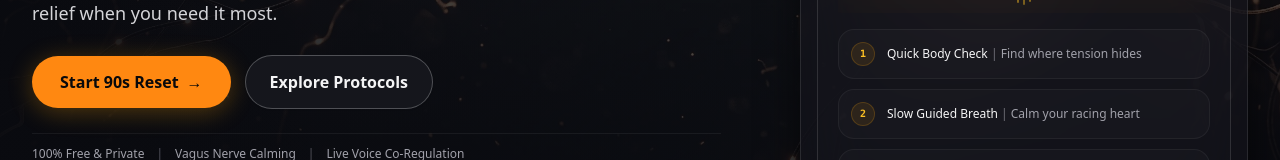
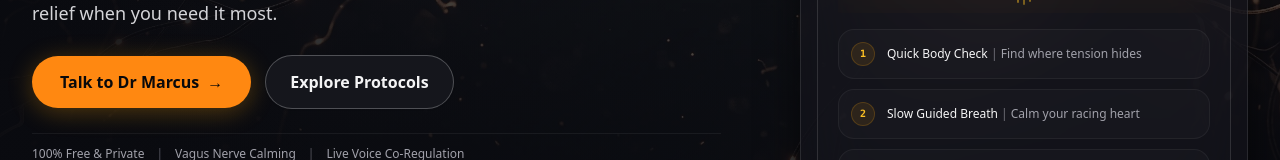
Before and after one commit to sayakbhattasali/mind-reset-ai, a Next.js app: page / in a window 1280 px wide. Shown: the part 439-599 px from the top of the page. Built offline with nearby package versions, Linux system fonts and the light colour scheme; no server answers; the database is empty.

Commit message:
Update hero section CTA button text to 'Talk to Dr Marcus'

```diff
--- a/components/HeroSection.tsx
+++ b/components/HeroSection.tsx
@@ -57,7 +57,7 @@ export default function HeroSection({ onStartReset }: HeroSectionProps) {
                 href="/session?trigger=Substance+Craving"
                 className="w-full sm:w-auto py-4 sm:py-3.5 px-7 rounded-full font-bold text-[15px] sm:text-base bg-[#FF8811] hover:bg-amber-400 text-zinc-950 text-center flex items-center justify-center gap-2 shadow-[0_4px_25px_rgba(245,158,11,0.3)] hover:shadow-[0_0_35px_rgba(245,158,11,0.4)] transition-all active:scale-[0.98]"
               >
-                <span>Start 90s Reset</span>
+                <span>Talk to Dr Marcus</span>
                 <span className="text-base font-bold">→</span>
               </Link>
 
```
